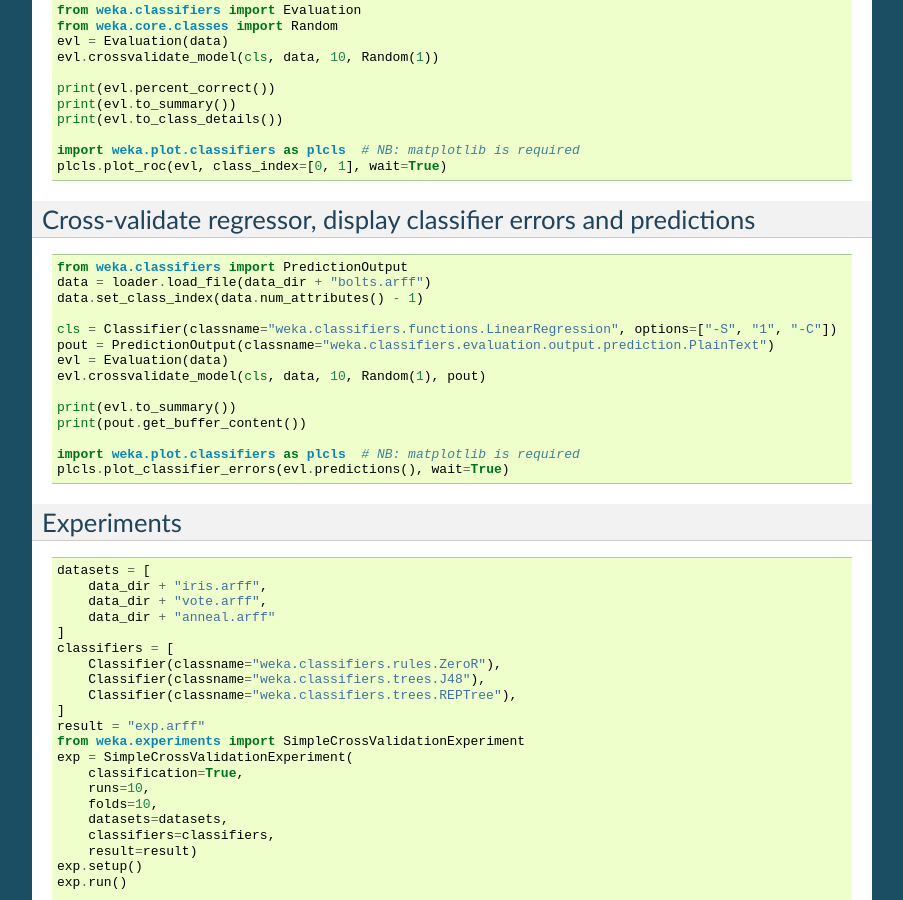
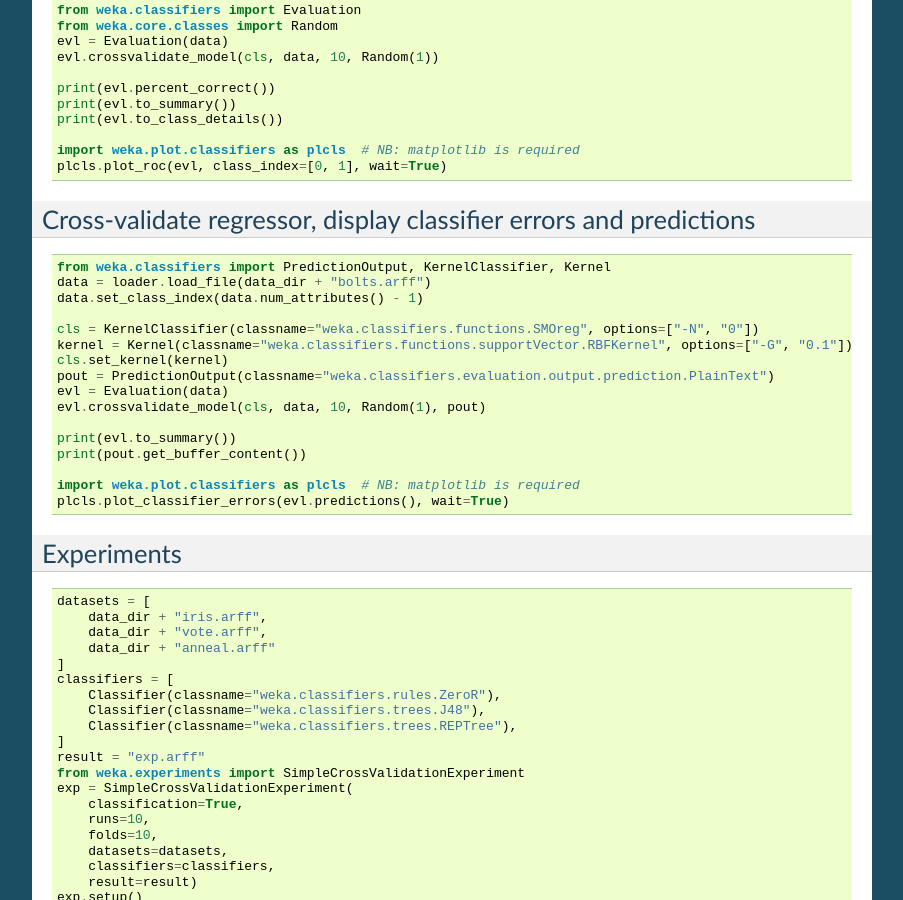
Before and after one commit to fracpete/python-weka-wrapper, a Sphinx documentation site: the page built from doc/source/examples.rst, in a window 1280 px wide and 900 px high, scrolled down 1443 px. Shown: the whole window, without its empty margins (198-1101 px from the left). Built offline with Sphinx 7.4.7, drawn with Linux system fonts in a browser that asks for light colours.

Commit message:
added example for Kernel

```diff
--- a/doc/source/examples.rst
+++ b/doc/source/examples.rst
@@ -115,11 +115,13 @@ Cross-validate regressor, display classifier errors and predictions
 
 .. code-block:: python
 
-   from weka.classifiers import PredictionOutput
+   from weka.classifiers import PredictionOutput, KernelClassifier, Kernel
    data = loader.load_file(data_dir + "bolts.arff")
    data.set_class_index(data.num_attributes() - 1)
 
-   cls = Classifier(classname="weka.classifiers.functions.LinearRegression", options=["-S", "1", "-C"])
+   cls = KernelClassifier(classname="weka.classifiers.functions.SMOreg", options=["-N", "0"])
+   kernel = Kernel(classname="weka.classifiers.functions.supportVector.RBFKernel", options=["-G", "0.1"])
+   cls.set_kernel(kernel)
    pout = PredictionOutput(classname="weka.classifiers.evaluation.output.prediction.PlainText")
    evl = Evaluation(data)
    evl.crossvalidate_model(cls, data, 10, Random(1), pout)
```
